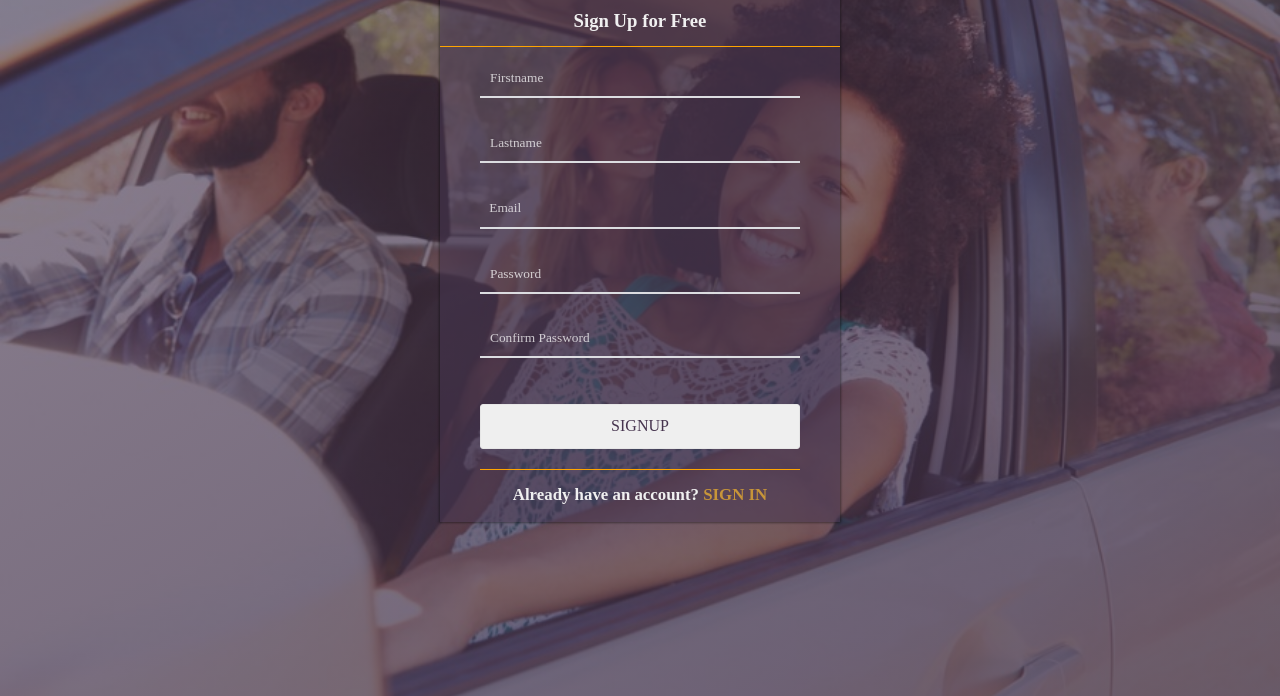
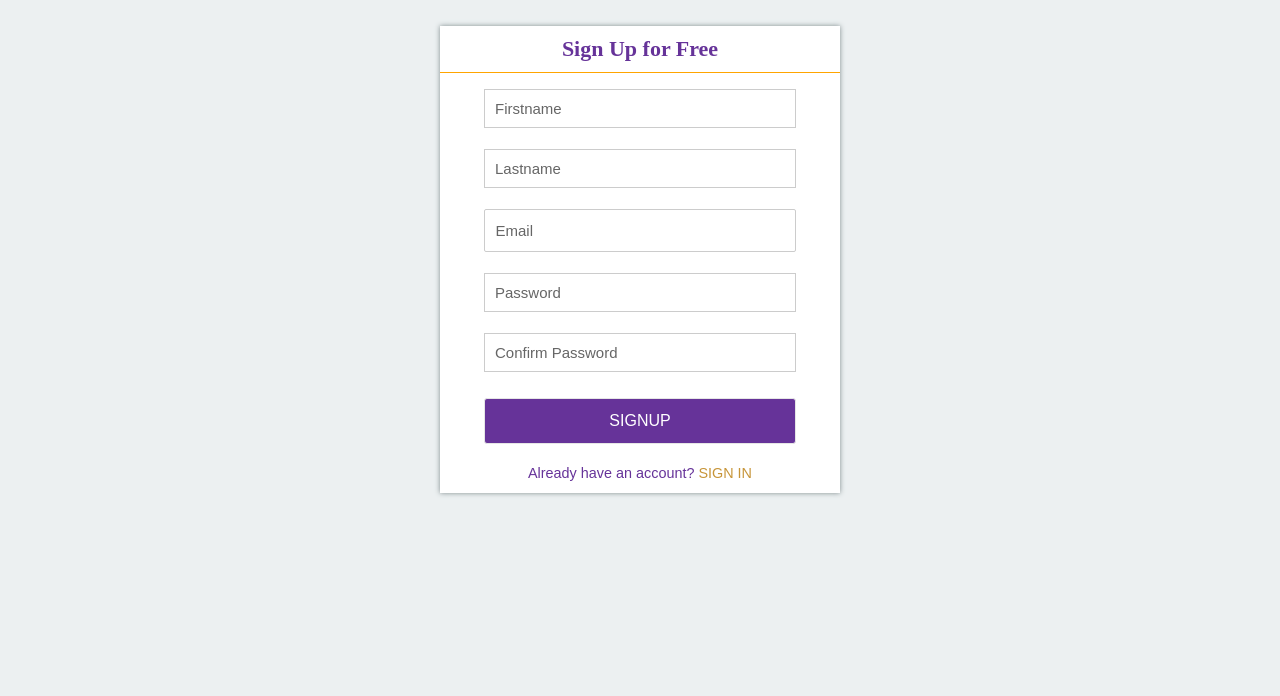
Before and after one commit to kleva-j/Ride-My-Way, a plain HTML site: page html/sign-up.html in a window 1280 px wide. Shown: the part 104-800 px from the top of the page. Drawn offline with Linux system fonts and the light colour scheme; a web font is replaced by a local one.

Commit message:
fix: move closing header tag up top

```diff
--- a/html/sign-up.html
+++ b/html/sign-up.html
@@ -1,4 +1,3 @@
-
 <!DOCTYPE html>
 <html lang="en">
 
@@ -32,23 +31,22 @@
           <span class="menu_wake"></span>
         </a>
       </nav>
+    </header>
 
     <section class="signin-form">
       <h3>Sign Up for Free</h3>
       <form action="catalog.html" method="post" id="log-form">
         <input type="text" name="firstname" placeholder="Firstname" required>
         <input type="text" name="lastname" placeholder="Lastname" required>
-              <input type="email" name="email"id="email" placeholder="Email" required>
+        <input type="email" name="email" id="email" placeholder="Email" required>
         <input type="password" name="password" id="password" placeholder="Password" required>
         <input type="password" name="confirm-password" id="comfirm-pass" placeholder="Confirm Password" required>
         <button type="submit" id="login-button">SIGNUP</button>
       </form>
       <div class="sign-in">
-              <h3>Already have an account? <a href="sign-in.html"> SIGN IN</a></h3>
+        <p>Already have an account? <a href="sign-in.html"> SIGN IN</a></p>
       </div>
     </section>
-
-      </header>
 
   </div>
   <script src="../js/main.js"></script>
--- a/stylesheet/style.css
+++ b/stylesheet/style.css
@@ -1,12 +1,21 @@
+:root{
+  --top: 130px;
+  --box-shadow: 0 0 5px var(--light);
+  --light: #7f8c8d;
+}
+
 *{
   padding: 0;
   margin: 0;
-  font-family: basic;
   box-sizing: border-box;
+
 }
 
-.body{
+body{
   font-size: 16px;
+  background: #ecf0f1;
+  font-family: 'Capriola', sans-serif;
+  color: rebeccapurple;
 }
 
 .container{
@@ -73,14 +82,14 @@ LANDING PAGE - HEADER
 
 .nav-bar{
   height: 50px;
+  font-weight: 700;
   display: flex;
-  font-weight: 700;
-  justify-content: space-between;
+  justify-content: space-around;
 }
 
 .logo{
   font-size: 1.5rem;
-  color: white;
+  color: rebeccapurple;
   padding: 15px 18px;
 }
 
@@ -95,29 +104,26 @@ LANDING PAGE - HEADER
 
 .join{
   font-size: 1rem;
-  padding: 0 1em;
+  padding: 0 1.3em;
 }
 
 a{
-  color: rgb(210, 210, 210);
+  color: rebeccapurple;
   text-decoration: none;
   cursor: pointer;
 }
 
 a:hover{
-  color: white
+  color: rebeccapurple;
 }
 
 .main{
-  background: linear-gradient(
-              to bottom right,
-              rgb(68, 51, 76, .6),
-              rgb(68, 51, 76, .8)),
-              url("../images/carpooling.jpg");
-  background-repeat: no-repeat;
-  background-position: center;
-  background-size: cover;
-  height: 100vh;
+  position: fixed;
+  top: 0;
+  width: 100%;
+  padding: 8px;
+  box-shadow: 0 0 5px #7f8c8d;
+  background: white;
   text-align: center;
   margin: 0 auto;
 }
@@ -153,35 +159,40 @@ h1 + p{
 }
 
 h3{
-  line-height: 50px;
-  color:rgb(240, 240, 240);
-  font-family: basic
+  color: rebeccapurple;
+  font-family: basic;
+  padding: 10px;
+  font-size: 22px;
+  font-weight: 700;
 }
 
 input{
   background: transparent;
-  border-bottom: 2px solid white;
+  font-size: 14px;
 }
 
-input[type='text'], input[type='date'], input[type='password']{
+input[type='text'],
+input[type='password']{
   padding:10px;
   border: none;
-  border-bottom: 2px solid #dcdde1;
-  margin-right: 40px;
-  color: white;
+}
+
+input[type='date']{
+  margin-right: 15px;
+  padding: 0 0 0 10px
 }
 
 ::-webkit-input-placeholder { /* Chrome/Opera/Safari */
-  color: rgba(255, 255, 255, 0.742);
+  color: #666;
 }
 ::-moz-placeholder { /* Firefox 19+ */
-  color: rgba(255, 255, 255, 0.742);
+  color: #666;
 }
 :-ms-input-placeholder { /* IE 10+ */
-  color: rgba(255, 255, 255, 0.742);
+  color: #666;
 }
 :-moz-placeholder { /* Firefox 18- */
-  color: rgba(255, 255, 255, 0.742);
+  color: #666;
 }
 
 #button{
@@ -348,16 +359,19 @@ Sign in / Log in Page
 *********************/
 
 .login-form, .signin-form{
-  margin: 80px auto;
+  margin: 0 auto;
+  margin-top: var(--top);
+  background: white;
   min-width: 300px;
   max-width: 340px;
-  background: rgba(70, 52, 78, 0.537);
-  box-shadow: 0 0 2px 1px rgba(10, 10, 10, 0.456);
+  box-shadow: 0 0 5px #7f8c8d;
+  text-align: center
 }
 
 
 #log-form{
   border-top: 1px solid orange;
+  padding: 5px
 }
 
 input[name="firstname"],
@@ -366,8 +380,10 @@ input[name="email"],
 input[name="password"],
 input[name="confirm-password"]{
   width: 80%;
-  margin: 1em auto;
+  margin: .7em auto;
   box-sizing: border-box;
+  color: #333;
+  font-size: 15px;
 }
 
 input[name="email"]{
@@ -376,26 +392,28 @@ input[name="email"]{
 
 input[type="email"]{
   border: none;
-  border-bottom: 2px solid #dcdde1;
-  color: white;
+  border-radius: 2px
+}
+
+input:not([type="submit"]) {
+  border: 1px solid #ccc;
 }
 
 #login-button{
   font-size: 1rem;
-  margin: 2em auto 1em;
+  margin: 1em auto;
   display: block;
   padding: .8em 5em;
   border: 1px solid rgb(230, 230, 230);
   border-radius: 3px;
-  color: rgba(230, 230, 230, 0.873);
-  color: #46344E;
+  color: white;
+  background: rebeccapurple;
   cursor: pointer;
   width: 80%;
 }
 
 #login-button:hover{
-  color: #46344E;
-  background: rgba(255, 255, 255, 0.756);
+  background: rgba(102, 51, 153, 0.918)
 }
 
 #options{
@@ -416,17 +434,16 @@ input[type="email"]{
 }
 
 .sign-in{
-  border-top: 1px solid orange;
-  width: 80%;
-  margin: 20px auto 0;
-  font-size: .9em
+  text-align: center;
+  font-size: .9em;
+  padding-bottom: 10px
 }
 
-.sign-in > h3 > a{
+.sign-in > p > a{
   color: rgb(199, 149, 57);
 }
 
-.sign-in > h3 > a:hover{
+.sign-in > p > a:hover{
   color: orange
 }
 /**********************
@@ -434,7 +451,6 @@ Register / Sign up Page
 ***********************/
 
 .signin-form{
-  margin: 50px auto;
   min-width: 300px;
   max-width: 400px;
   padding-bottom: 2px
@@ -460,7 +476,7 @@ input[type="search"]{
   font-size: .8rem;
   padding: .3em 1.1em;
   border-radius: 1em;
-  color: rgba(255, 255, 255, 0.89);
+  color: rebeccapurple;
   margin-right: 2em
 }
 
@@ -490,7 +506,8 @@ input[type="submit"]:hover{
   font-size: 1rem;
   border: 2px solid #94889b;
   width: 80%;
-  margin: 1em auto;
+  margin: 0 auto;
+  margin-top: var(--top);
   border-radius: 3px;
   padding: .4em 0;
   overflow: auto;
@@ -530,11 +547,9 @@ input[type="submit"]:hover{
   color: #46344E;
 }
 
-
 .connect:hover, .connect > a:hover{
   background: rgba(222, 222, 222, 0.811);;
 }
-
 
 
 
@@ -544,7 +559,6 @@ input[type="submit"]:hover{
 
 .display-tab{
   font-size: 1rem;
-  margin: .5em auto;
   height: 34em;
   display: flex;
   padding: 0;
@@ -561,10 +575,11 @@ input[type="submit"]:hover{
 }
 
 .side_panel{
-  min-width: 160px;
-  max-width: 13.75em;
+  /* min-width: 160px; */
+  /* max-width: 13.75em;*/
   margin-right: .4em;
   flex-grow: 1;
+  width: 200px;
   text-align: start;
 }
 
@@ -578,8 +593,8 @@ input[type="submit"]:hover{
 
 .main_panel{
   flex-grow: 2;
-  min-width: 12em;
-  max-width: 39em;
+  /* min-width: 12em; */
+  /* max-width: 39em; */
   text-align: start;
   overflow: hidden;
 }
@@ -605,7 +620,7 @@ input[type="submit"]:hover{
   padding-bottom: 1em
 }
 
-.detail, .offer, .listings, listings2{
+.detail, .offer, .listings, .listings2{
   height: 93%;
   overflow: auto
 }
@@ -633,15 +648,10 @@ input[type="submit"]:hover{
 .ridelist{
   display: flex;
   width: 100%;
-  /* border-bottom: 1px solid #46344E; */
   padding: 5px;
   justify-content: space-around;
   margin: 0;
 }
-
-/* .offer{
-  display: flex
-} */
 
 .ride_data{
   display: flex;
@@ -675,25 +685,24 @@ input[type="number"],
 }
 
 #ridebutton{
-  margin-top: 2em;
+  margin-top: 1em;
   padding: 1em 0;
   border-radius: .3em;
-  color: rgba(255, 255, 255, 0.893);
+  color: white;
   font-weight: 600;
+  background: rebeccapurple;
   cursor: pointer
 }
 
 #ridebutton:hover{
-  color: #46344E;
-  background: white;
+  background: rgba(102, 51, 153, 0.918)
 }
 
 input[type="number"],
 input[type="time"]{
-  color: white;
-  padding: 1em 0;
-  border: none;
-  border-bottom: 2px solid white;
+  padding: 1em;
+  border-radius: 2px;
+  /* border: none; */
 }
 
 .box{
@@ -827,7 +836,6 @@ input[type="time"]{
 
   .join{
     padding: 4px;
-    margin: 0px auto;
     border-bottom: 1px solid white;
   }
 
```
Also changed, not shown: html/catalog.html (+28 -10 lines), html/createoffer.html (+3 -3 lines), html/profile-page.html (+3 -3 lines), html/ridedetails.html (+1 -1 lines), html/sign-in.html (+3 -3 lines), js/main.js (+5 -4 lines). Lines whose indentation alone changed are shown as unchanged.
